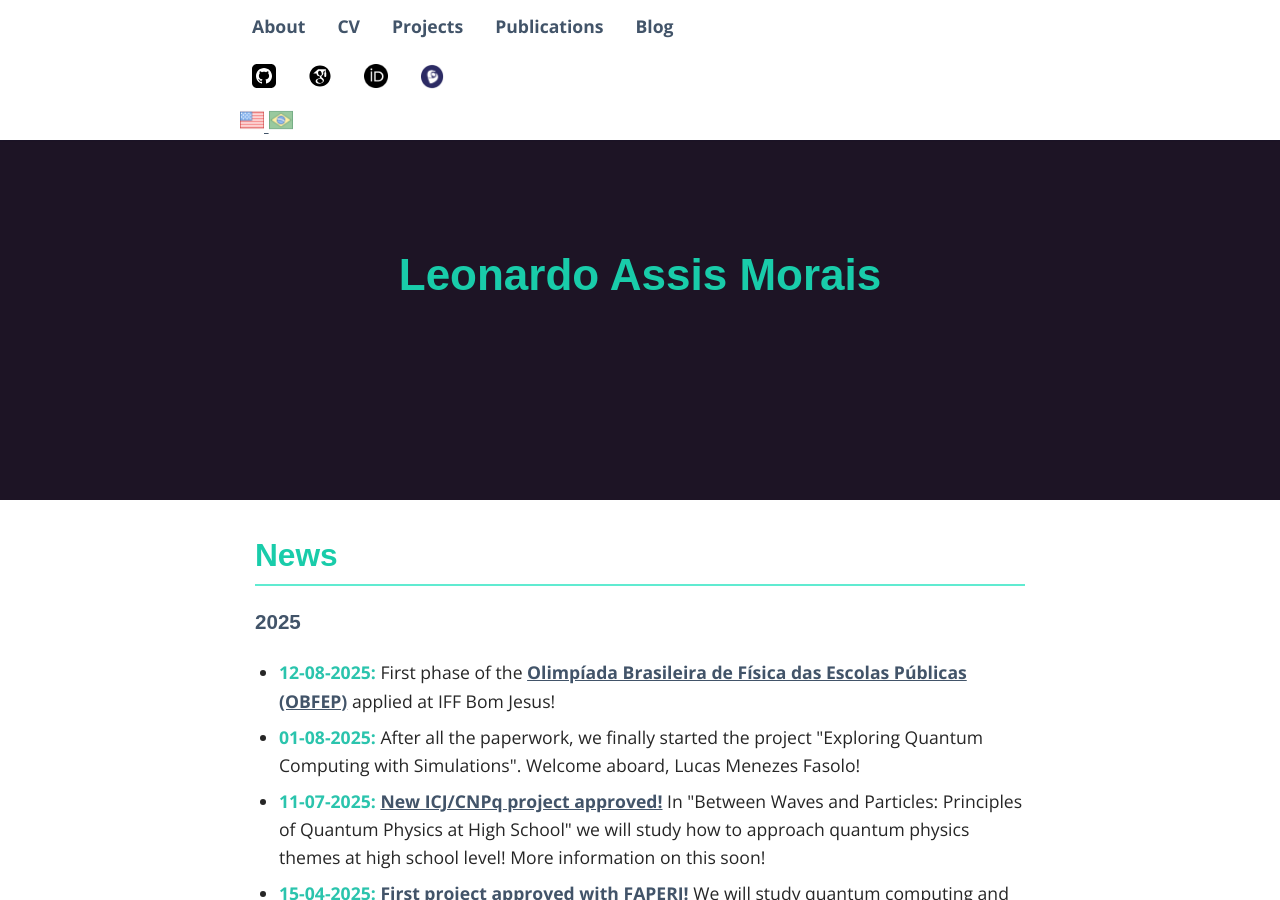
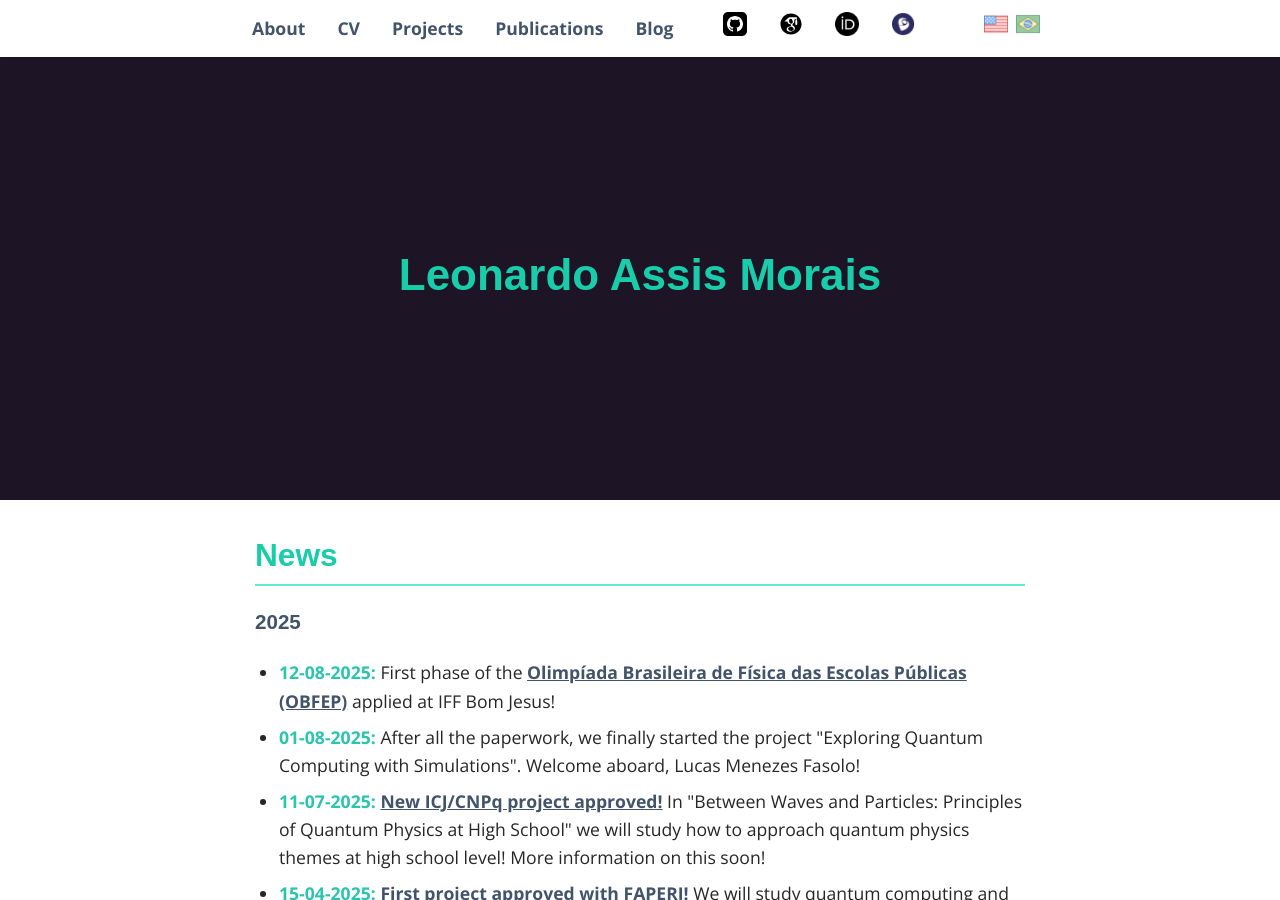
Before and after one commit to Leo-am/Leo-am.github.io, a Jekyll site: the page built from index.html, in a window 1280 px wide and 900 px high. Built offline with Jekyll 4.4.1, drawn with Linux system fonts in a browser that asks for light colours; some web fonts are replaced.

Commit message:
reorganise nav bar in one line

```diff
--- a/_includes/header.html
+++ b/_includes/header.html
@@ -1,5 +1,6 @@
 <aside>
   <div class="container">
+    <nav class="nav-bar"> <!-- ✅ Add this wrapper -->
       <ul class="nav-items">
         {% assign current_lang = page.lang | default: site.default_lang %}
         {% for page in site.pages %}
@@ -40,13 +41,14 @@
           </li>
         {% endif %}
       </ul>
+
+      <div class="language-switcher">
         {% include language-switcher.html %}
+      </div>
     </nav>
   </div>
 </aside>
 
-
-
 <header>
   <h1><a href="{{ site.url }}{{ site.baseurl }}">{{ site.title }}</a></h1>
 </header>
```
Lines whose indentation alone changed are shown as unchanged.
